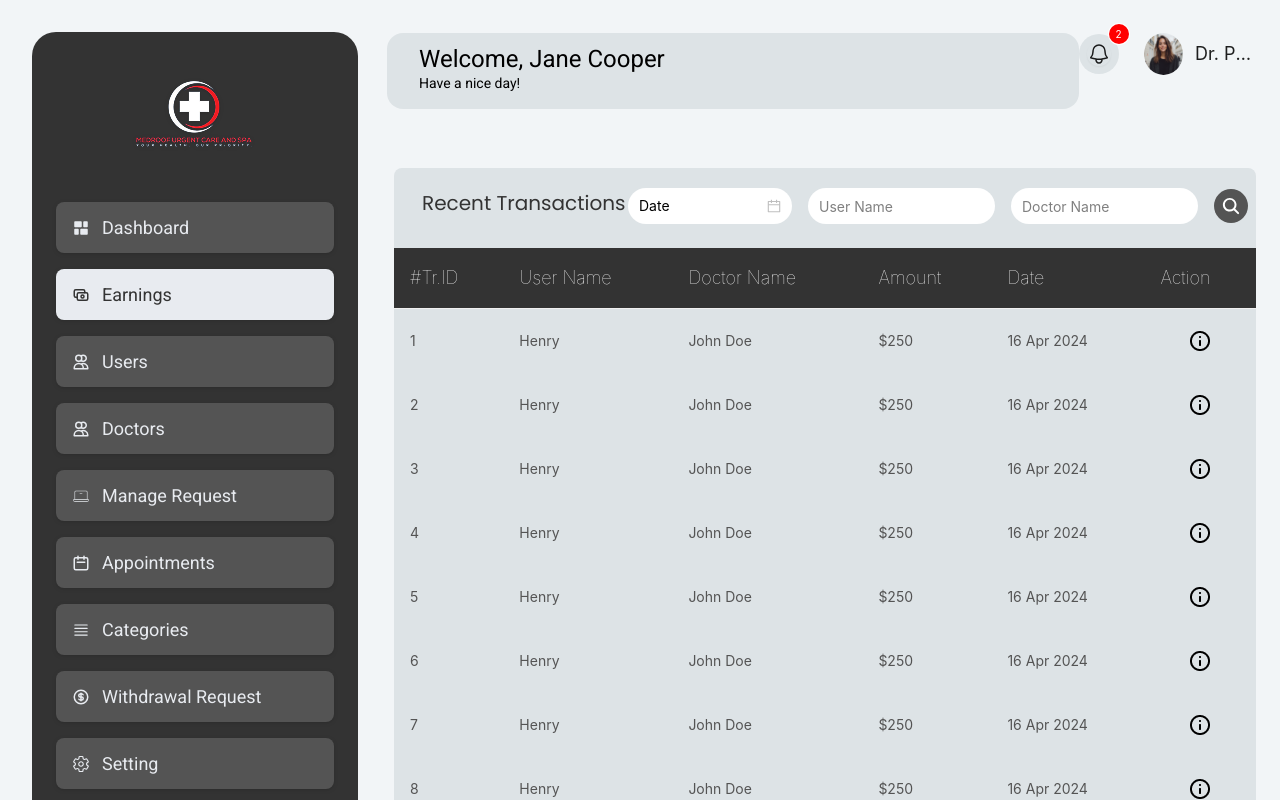
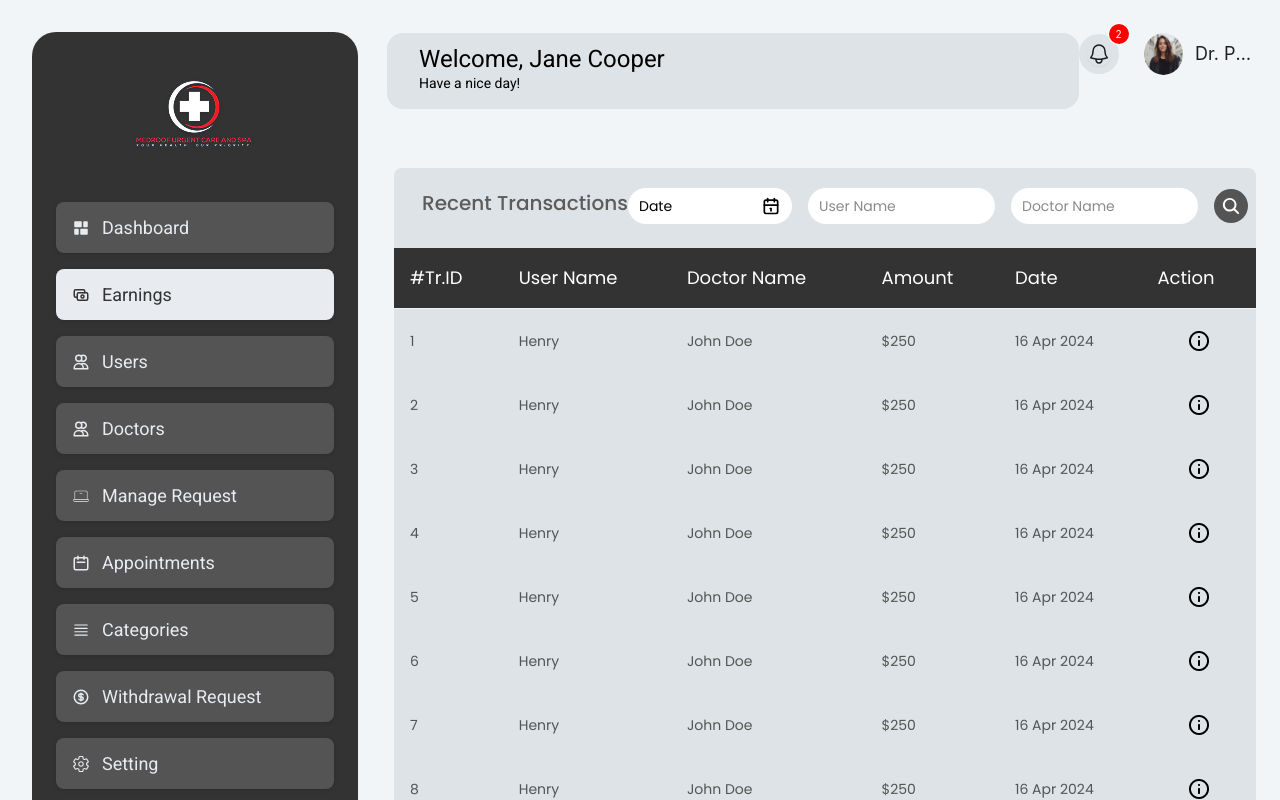
Before and after one commit to Raiyan109/medmeet-dashboard, a React (Vite) app: page / in a window 1280 px wide. Both pictures are taken after a click on the item "Earnings". Shown: the top 800 px of the page. Built offline with nearby package versions, Linux system fonts and the light colour scheme.

Commit message:
earnings done

```diff
--- a/src/index.css
+++ b/src/index.css
@@ -365,4 +365,9 @@
 .ant-table table {
   font-size: 14px;
   color: #545454;
+  font-family: 'Poppins', sans-serif;
 }
+
+.ant-table-thead {
+  font-weight: bold;
+}
--- a/src/pages/Main/Earnings/Earnings.jsx
+++ b/src/pages/Main/Earnings/Earnings.jsx
@@ -6,6 +6,7 @@
 import { Link } from "react-router-dom";
 import exlamIcon from "../../../assets/images/exclamation-circle.png";
 import { MdOutlineFileDownload } from "react-icons/md";
+import { TbCalendar } from "react-icons/tb";
 
 const Earnings = () => {
 
@@ -76,11 +77,15 @@
   return (
     <div className="rounded-lg bg-[#DDE3E6] mt-8 recent-users-table py-[20px]">
       <div className="flex justify-between px-2">
-        <h3 className="text-[20px] font-poppins text-[#333333] mb-4 pl-[20px]">Recent Transactions</h3>
+        <h3 className="text-[20px] font-poppins text-[#5C5C5C] mb-4 pl-[20px] font-medium">Recent Transactions</h3>
         <div className="flex items-center gap-4 mb-6">
-          <DatePicker placeholder="Date" className="w-[164px] h-[36px] rounded-[86px] border-none outline-none" />
-          <Input placeholder="User Name" className="w-[187px] h-[36px] rounded-[86px] border-none outline-none" />
-          <Input placeholder="Doctor Name" className="w-[187px] h-[36px] rounded-[86px] border-none outline-none" />
+          <DatePicker
+            placeholder="Date"
+            className="w-[164px] h-[36px] rounded-[86px] border-none outline-none placeholder:text-[#8A8A8A] placeholder:text-[14px] placeholder:font-poppins font-poppins text-[#8A8A8A]"
+            suffixIcon={<TbCalendar color="black" size={20} />}
+          />
+          <Input placeholder="User Name" className="w-[187px] h-[36px] rounded-[86px] border-none outline-none placeholder:text-[#8A8A8A] placeholder:text-[14px] placeholder:font-poppins font-poppins" />
+          <Input placeholder="Doctor Name" className="w-[187px] h-[36px] rounded-[86px] border-none outline-none placeholder:text-[#8A8A8A] placeholder:text-[14px] placeholder:font-poppins font-poppins" />
 
           <button style={{ border: 'none', backgroundColor: '#545454', color: 'white', borderRadius: '50%', padding: '7px' }}><IoSearch size={20} /></button>
         </div>
```
